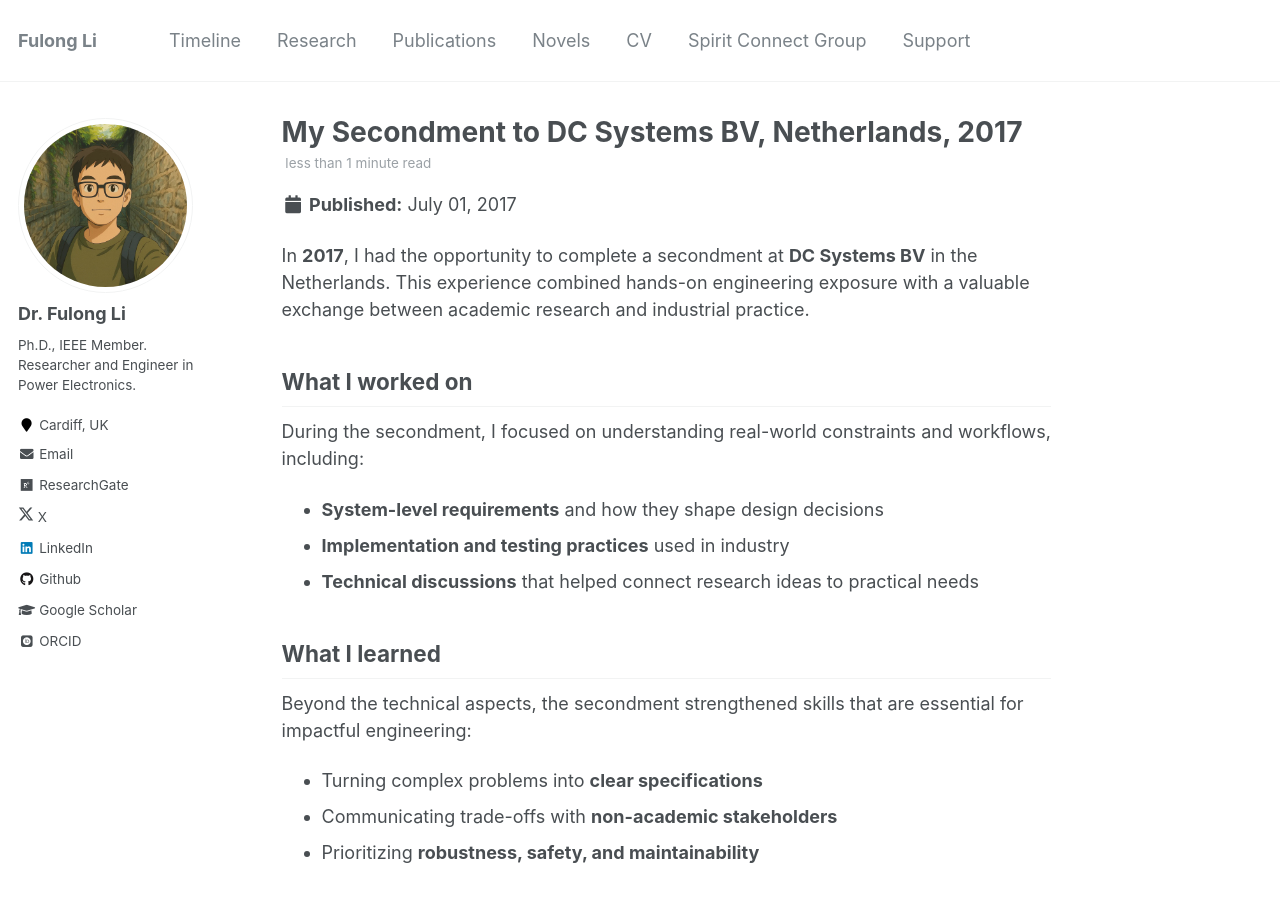
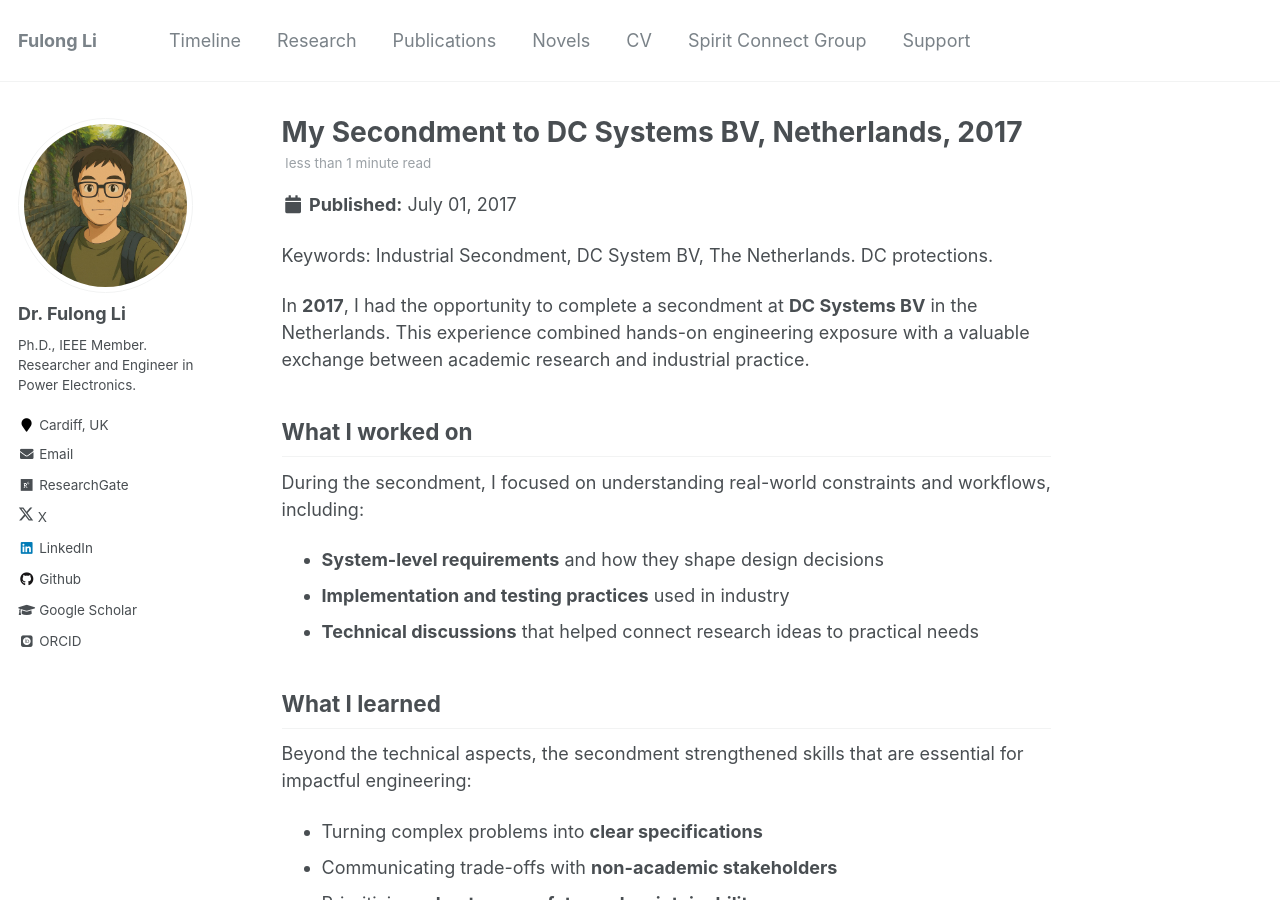
Before and after one commit to FulongLi/fulongli.github.io, a Jekyll site: the page built from _posts/2017-07-01-DCBV2017.md, in a window 1280 px wide and 900 px high. Built offline with Jekyll 4.4.1, drawn with Linux system fonts in a browser that asks for light colours; some web fonts are replaced; comment, search, counter and statistics services are not loaded.

Commit message:
Update 2017-07-01-DCBV2017.md

```diff
--- a/_posts/2017-07-01-DCBV2017.md
+++ b/_posts/2017-07-01-DCBV2017.md
@@ -7,6 +7,8 @@ tags:
   - International travel
   - Knowledge exchange
 ---
+
+Keywords: Industrial Secondment, DC System BV, The Netherlands. DC protections.
 
 In **2017**, I had the opportunity to complete a secondment at **DC Systems BV** in the Netherlands. This experience combined hands-on engineering exposure with a valuable exchange between academic research and industrial practice.
 
```
